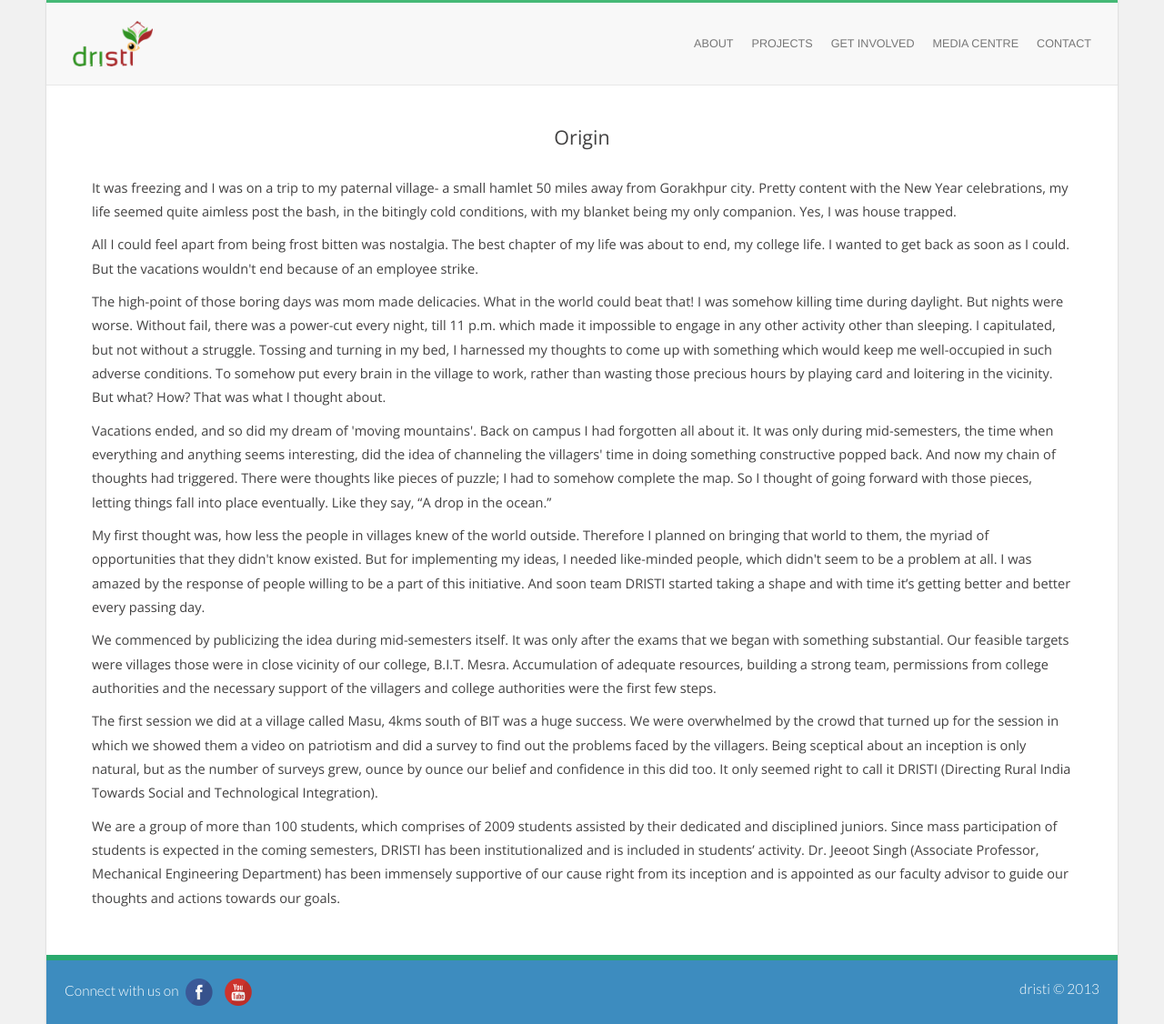
After one commit to vivekagr/dristi, a PHP site: page /origin.php in a window 1280 px wide. The commit adds this page. Shown: the whole page at 91% size. Run offline with PHP 8.4, Linux system fonts and the light colour scheme; some web fonts are replaced.

Commit message:
Add origin page.

```diff
--- a/about.php
+++ b/about.php
@@ -13,6 +13,7 @@
                 <h1 class="heading-text">About Us</h1>
                 <p>BIT Mesra, since its foundation in 1955, is renowned for enriching and nurturing young minds in technical education but very less could be done for the villages encircling the campus. Though a number of individuals from the nearby villages have been employed here, the room for improvement always remains.And, this is how DRISTI began. The basic idea was to extend their parameters in terms of information, skills, education and recreation to guide them on the path of self sufficiency and success in future. The feasible targets were two villages-Masu and Panchauli which were in close vicinity of our college.</p>
                 <a class="btn btn-primary" href="<?= $links['objective']; ?>">Our Aims & Objectives</a>
+                <a class="btn btn-primary" href="<?= $links['origin']; ?>">Origin</a>
             </div>
         </div>
     </div>
--- a/css/style.css
+++ b/css/style.css
@@ -256,6 +256,8 @@ footer {
   color: #2980b9; }
 .about-container p {
   margin: 20px 0; }
+.about-container .btn {
+  margin-right: 10px; }
 
 .about-team-container {
   margin-top: 50px; }
--- a/css/style.scss
+++ b/css/style.scss
@@ -309,6 +309,9 @@ footer {
   p {
     margin: 20px 0;
   }
+  .btn {
+    margin-right: 10px;
+  }
 }
 
 .about-team-container {
--- /dev/null
+++ b/origin.php
@@ -0,0 +1,27 @@
+<?php include 'base.php' ?>
+
+<?php startblock('title') ?>Dristi - Origin<?php endblock() ?>
+
+<?php startblock('main') ?>
+<div class="hero-container objective-container">
+    <div class="row">
+        <div class="col-lg-12 full-width-block">
+            <h1 class="heading-text">Origin</h1>
+            <p>It was freezing and I was on a trip to my paternal village- a small hamlet 50 miles away from Gorakhpur city. Pretty content with the New Year celebrations, my life seemed quite aimless post the bash, in the bitingly cold conditions, with my blanket being my only companion. Yes, I was house trapped.</p>
+            <p>All I could feel apart from being frost bitten was nostalgia. The best chapter of my life was about to end, my college life. I wanted to get back as soon as I could. But the vacations wouldn't end because of an employee strike.</p>
+
+            <p>The high-point of those boring days was mom made delicacies. What in the world could beat that! I was somehow killing time during daylight. But nights were worse. Without fail, there was a power-cut every night, till 11 p.m. which made it impossible to engage in any other activity other than sleeping. I capitulated, but not without a struggle. Tossing and turning in my bed, I harnessed my thoughts to come up with something which would keep me well-occupied in such adverse conditions. To somehow put every brain in the village to work, rather than wasting those precious hours by playing card and loitering in the vicinity. But what? How? That was what I thought about.</p>
+
+            <p>Vacations ended, and so did my dream of 'moving mountains'. Back on campus I had forgotten all about it. It was only during mid-semesters, the time when everything and anything seems interesting, did the idea of channeling the villagers' time in doing something constructive popped back. And now my chain of thoughts had triggered. There were thoughts like pieces of puzzle; I had to somehow complete the map. So I thought of going forward with those pieces, letting things fall into place eventually. Like they say, “A drop in the ocean.”</p>
+
+            <p>My first thought was, how less the people in villages knew of the world outside. Therefore I planned on bringing that world to them, the myriad of opportunities that they didn't know existed. But for implementing my ideas, I needed like-minded people, which didn't seem to be a problem at all. I was amazed by the response of people willing to be a part of this initiative. And soon team DRISTI started taking a shape and with time it’s getting better and better every passing day.</p>
+
+            <p>We commenced by publicizing the idea during mid-semesters itself. It was only after the exams that we began with something substantial. Our feasible targets were villages those were in close vicinity of our college, B.I.T. Mesra. Accumulation of adequate resources, building a strong team, permissions from college authorities and the necessary support of the villagers and college authorities were the first few steps.</p>
+
+            <p>The first session we did at a village called Masu, 4kms south of BIT was a huge success. We were overwhelmed by the crowd that turned up for the session in which we showed them a video on patriotism and did a survey to find out the problems faced by the villagers. Being sceptical about an inception is only natural, but as the number of surveys grew, ounce by ounce our belief and confidence in this did too.  It only seemed right to call it DRISTI (Directing Rural India Towards Social and Technological Integration).</p>
+
+            <p>We are a group of more than 100 students, which comprises of 2009 students assisted by their dedicated and disciplined juniors. Since mass participation of students is expected in the coming semesters, DRISTI has been institutionalized and is included in students’ activity. Dr. Jeeoot Singh (Associate Professor, Mechanical Engineering Department) has been immensely supportive of our cause right from its inception and is appointed as our faculty advisor to guide our thoughts and actions towards our goals.</p>
+        </div>
+    </div>
+</div>
+<?php endblock() ?>
--- a/vars.php
+++ b/vars.php
@@ -5,6 +5,7 @@ $links = [
     'about'         => '/about.php',
     'projects'      => '/project.php',
     'objective'     => '/objective.php',
+    'origin'        => '/origin.php',
     'getInvolved'   => '#',
     'mediaCentre'   => '#',
     'contact'       => '#',
```
